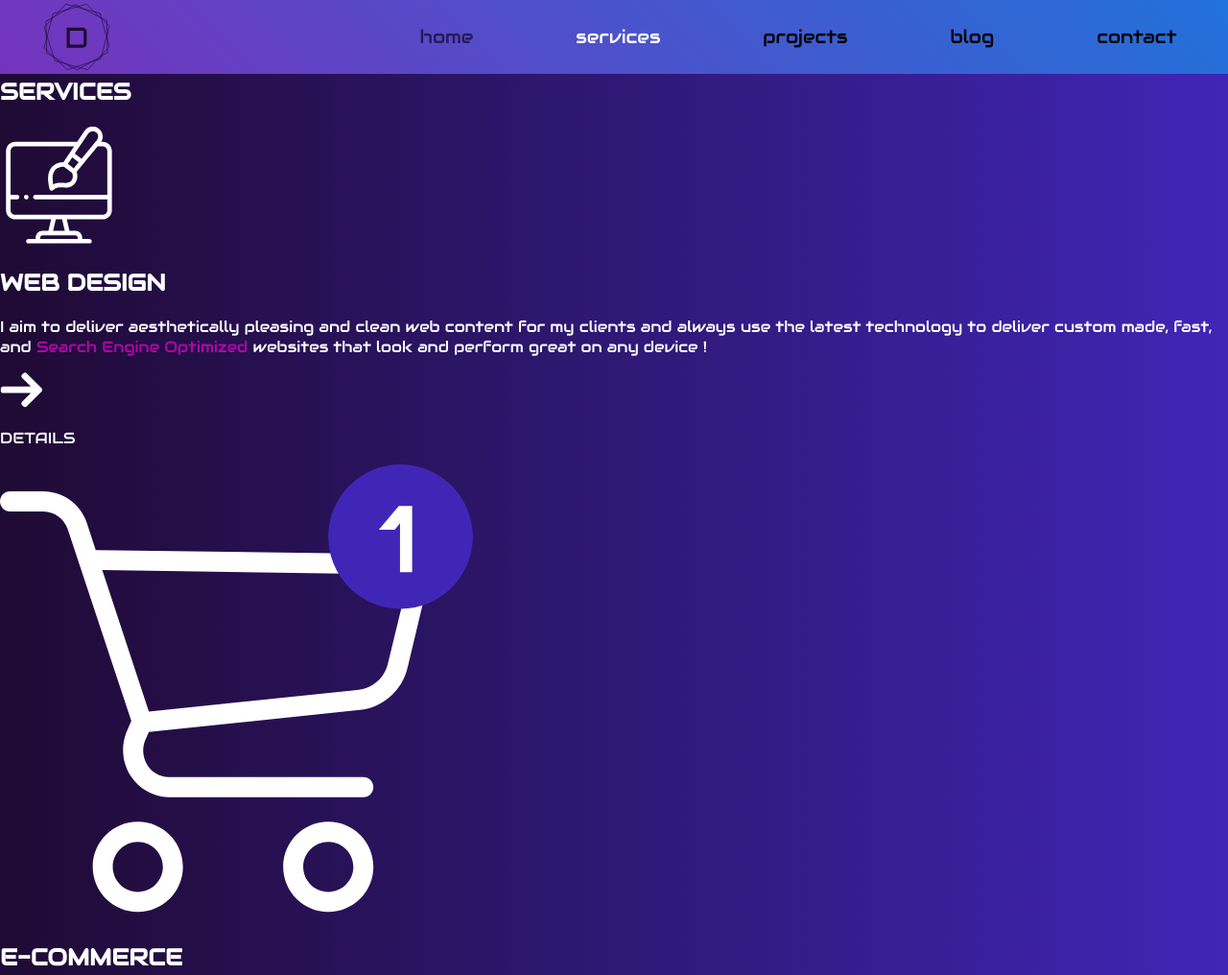
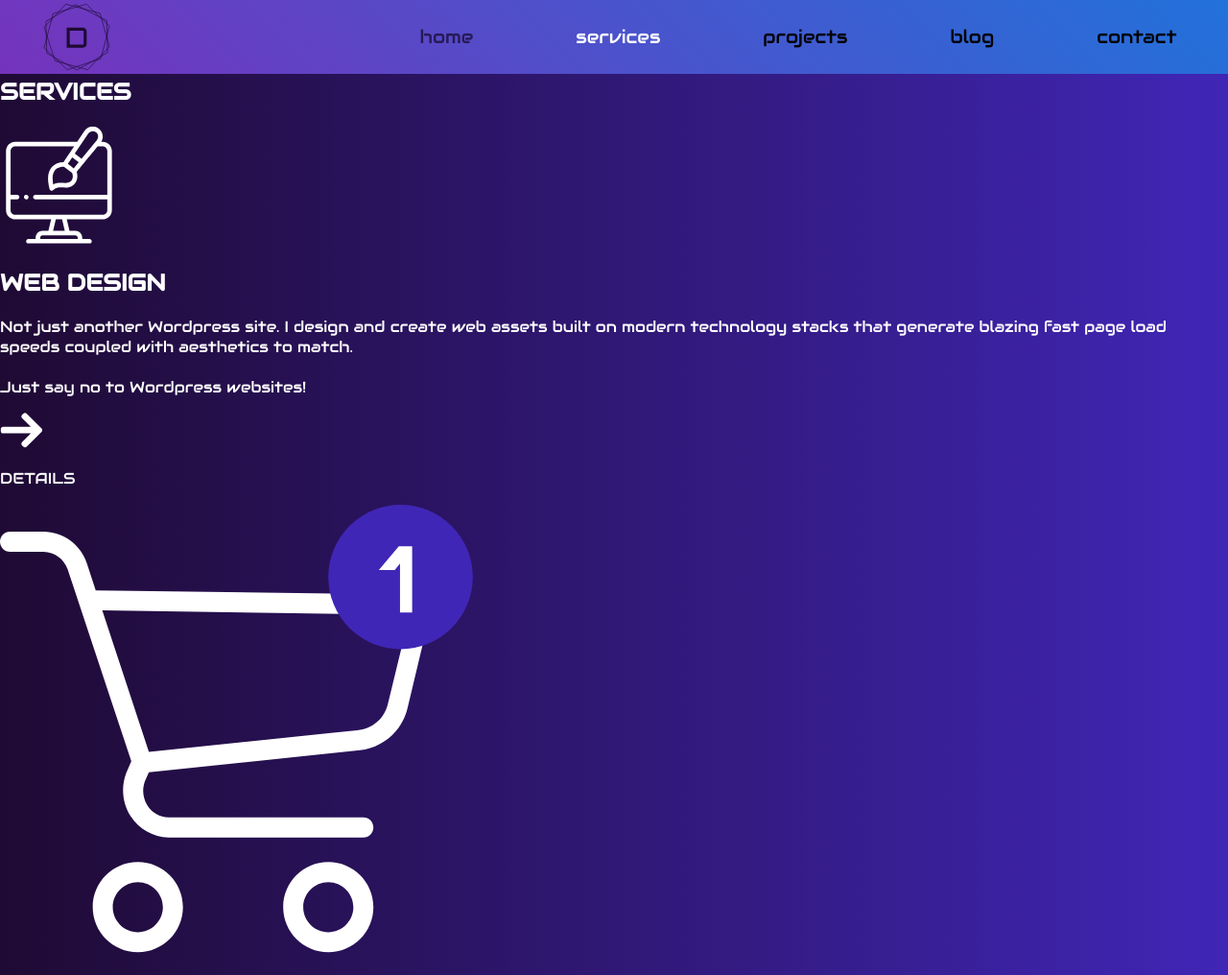
Before and after one commit to know-mad/myportfolio, a Gatsby site: page /services in a window 1280 px wide. Shown: the top 1016 px of the page at 96% size. Built offline with nearby package versions, Linux system fonts and the light colour scheme; Gatsby itself is replaced by a stand-in of ours.

```diff
--- a/src/pages/services/index.js
+++ b/src/pages/services/index.js
@@ -34,9 +34,12 @@
                   <h1>WEB DESIGN</h1>
                 </div>
                 <div className='individual-service-bottom-content'>
-                  <p>I aim to deliver aesthetically pleasing and clean
-                  web content for my clients and always use the latest technology to
-                  deliver custom made, fast, and <span style={{color: '#b007a8'}}>Search Engine Optimized</span> websites that look and perform great on any device !
+                  <p>
+                  Not just another Wordpress site. I design and create web assets built on modern technology
+                  stacks that generate blazing fast page load speeds coupled with aesthetics to match.
+                  <br/>
+                  <br/>
+                  Just say no to Wordpress websites!
                   </p>
                 </div>
                 <div className='individual-service-button-container'>
```
Also changed, not shown: src/pages/index.js (+8 -5 lines).
